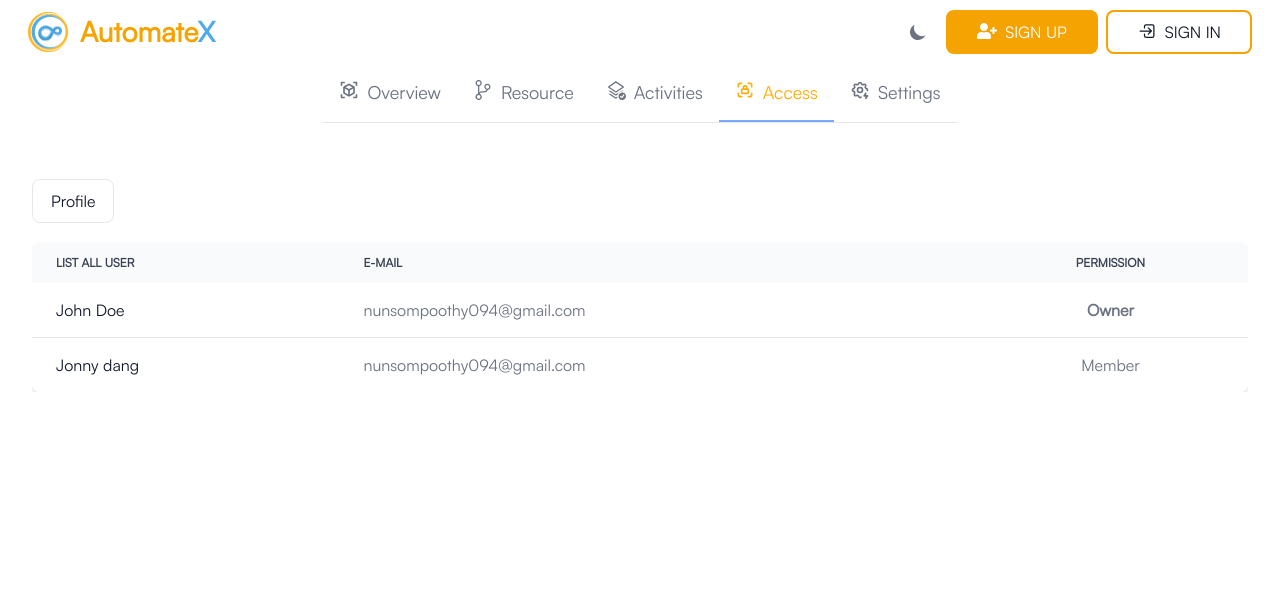
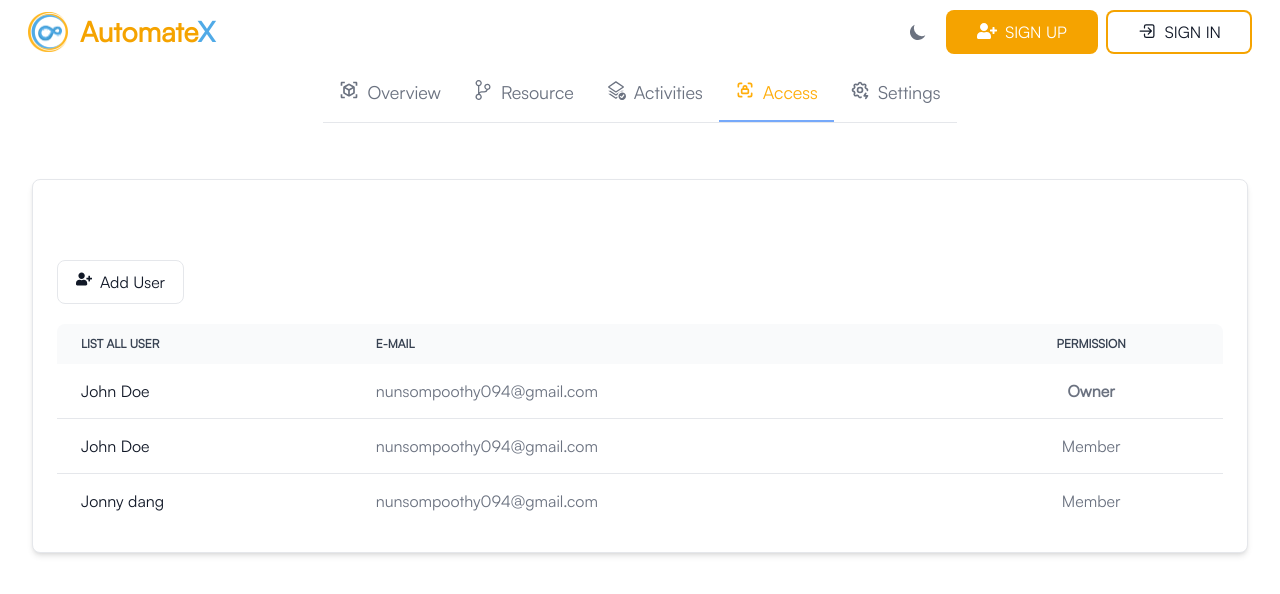
Before and after one commit to MuyleangIng/automatex-dev-script, a Next.js app: page /app/deploy-apps/id/access in a window 1280 px wide. Shown: the top 594 px of the page. Built offline with nearby package versions, Linux system fonts and the light colour scheme; no server answers.

Commit message:
add access page

```diff
--- a/src/app/(developer-dashboard)/app/(devploy app)/deploy-apps/[id]/access/page.js
+++ b/src/app/(developer-dashboard)/app/(devploy app)/deploy-apps/[id]/access/page.js
@@ -1,12 +1,14 @@
 'use client'
 import React from 'react';
-import {Button, Table} from "flowbite-react";
+import {Button, Card, Table} from "flowbite-react";
+import {FaUserPlus} from "react-icons/fa";
 
 function Page() {
     return (
+        <Card className={"mt-14"}>
         <div className="overflow-x-auto mt-14">
             <div className={"mb-5"}>
-                <Button color="gray">Profile</Button>
+                <Button color="gray"> <FaUserPlus className={"mr-2"}/>Add User</Button>
             </div>
             <Table>
                 <Table.Head>
@@ -24,6 +26,13 @@ function Page() {
                     </Table.Row>
                     <Table.Row className="bg-white dark:border-gray-700 dark:bg-gray-800">
                         <Table.Cell className="whitespace-nowrap font-medium text-gray-900 dark:text-white">
+                            {'John Doe'}
+                        </Table.Cell>
+                        <Table.Cell>nunsompoothy094@gmail.com</Table.Cell>
+                        <Table.Cell className={"text-center"}>Member</Table.Cell>
+                    </Table.Row>
+                    <Table.Row className="bg-white dark:border-gray-700 dark:bg-gray-800">
+                        <Table.Cell className="whitespace-nowrap font-medium text-gray-900 dark:text-white">
                             {'Jonny dang'}
                         </Table.Cell>
                         <Table.Cell>nunsompoothy094@gmail.com</Table.Cell>
@@ -32,6 +41,7 @@ function Page() {
                 </Table.Body>
             </Table>
         </div>
+        </Card>
     );
 }
 
```
